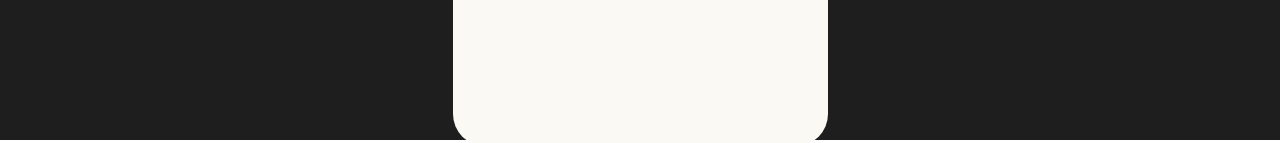
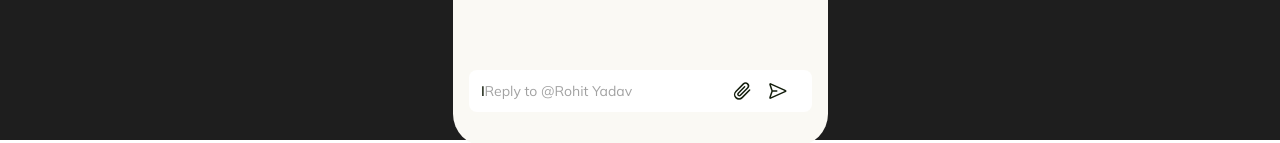
Before and after one commit to tsongtheng/Chat-Screen, a React (Create React App) app: page / in a window 1280 px wide. Shown: the part 660-803 px from the top of the page. Built offline with nearby package versions, Linux system fonts and the light colour scheme; a web font is replaced by a local one.

Commit message:
Create 'InputBar' component.

```diff
--- a/src/App.js
+++ b/src/App.js
@@ -4,6 +4,7 @@
 import CurrentDate from "./components/CurrentDate/CurrentDate";
 // import SearchDropdown from "./components/SearchDropdown/SearchDropdown";
 import ChatMessage from "./components/ChatContent/ChatMessage";
+import InputBar from "./components/InputBar/InputBar";
 
 function App() {
   return (
@@ -26,6 +27,7 @@
         <CurrentDate />
         {/* <SearchDropdown /> */}
         <ChatMessage />
+        <InputBar />
       </Box>
     </Box>
   );
--- a/src/assets/icons/InputBarIcons.js
+++ b/src/assets/icons/InputBarIcons.js
@@ -1,3 +1,17 @@
+const CaretIcon = () => {
+  return (
+    <svg
+      width="2"
+      height="10"
+      viewBox="0 0 2 10"
+      fill="none"
+      xmlns="http://www.w3.org/2000/svg"
+    >
+      <path d="M0.162 10V0.129999H1.618V10H0.162Z" fill="#141E0D" />
+    </svg>
+  );
+};
+
 const PaperClipIcon = () => {
   return (
     <svg
@@ -38,4 +52,4 @@
   );
 };
 
-export { PaperClipIcon, SendIcon };
+export { CaretIcon, PaperClipIcon, SendIcon };
--- a/src/components/ChatContent/User.jsx
+++ b/src/components/ChatContent/User.jsx
@@ -15,7 +15,7 @@
             backgroundColor: "#1C63D5",
             padding: "8px",
             borderRadius: "12px 12px 0 12px",
-            boxShadow: "0px 4px 8px rgba(0, 0, 0, 0.08)",
+            boxShadow: "none",
           }}
         >
           <ListItemText
--- a/src/components/InputBar/InputBar.jsx
+++ b/src/components/InputBar/InputBar.jsx
@@ -0,0 +1,64 @@
+import React from "react";
+import { Box, Button, TextField } from "@mui/material";
+import {
+  CaretIcon,
+  PaperClipIcon,
+  SendIcon,
+} from "../../assets/icons/InputBarIcons";
+import CustomizedInputsStyleOverrides from "../../style/InputBarTextField/InputBarTextField";
+
+const InputBar = () => {
+  return (
+    <Box
+      display={"flex"}
+      flexDirection={"row"}
+      alignItems={"center"}
+      width={343}
+      height={42}
+      margin={"0 16px 51px"}
+      padding={"11px 12px"}
+      borderRadius={"8px"}
+      sx={{
+        backgroundColor: "#FFFFFF",
+        // backgroundColor: "yellow",
+      }}
+    >
+      <Box
+        display={"flex"}
+        justifyContent={"center"}
+        alignItems={"center"}
+        minWidth={4}
+        height={18}
+        margin={"12px 0 12px 0"}
+      >
+        <CaretIcon />
+      </Box>
+      <CustomizedInputsStyleOverrides />
+
+      <Button
+        disableRipple
+        sx={{
+          minWidth: "20px",
+          height: "20px",
+          margin: "11px 16px 11px 0",
+          padding: 0,
+        }}
+      >
+        <PaperClipIcon />
+      </Button>
+      <Button
+        disableRipple
+        sx={{
+          minWidth: "20px",
+          height: "20px",
+          margin: "11px 12px 11px 0",
+          padding: 0,
+        }}
+      >
+        <SendIcon />
+      </Button>
+    </Box>
+  );
+};
+
+export default InputBar;
--- /dev/null
+++ b/src/style/InputBarTextField/InputBarTextField.js
@@ -0,0 +1,79 @@
+import TextField from "@mui/material/TextField";
+import { outlinedInputClasses } from "@mui/material/OutlinedInput";
+import { createTheme, ThemeProvider, useTheme } from "@mui/material/styles";
+
+const customTheme = (outerTheme) =>
+  createTheme({
+    palette: {
+      mode: outerTheme.palette.mode,
+    },
+    components: {
+      MuiTextField: {
+        styleOverrides: {
+          root: {
+            width: "243px",
+            height: "18px",
+            border: "none",
+            marginRight: "16px",
+            boxSizing: "border-box",
+            "--TextField-brandBorderColor": "#ffffff",
+            "--TextField-brandBorderHoverColor": "#ffffff",
+            "--TextField-brandBorderFocusedColor": "#ffffff",
+
+            "& label.Mui-focused": {
+              color: "var(--TextField-brandBorderFocusedColor)",
+            },
+          },
+        },
+      },
+      MuiOutlinedInput: {
+        styleOverrides: {
+          input: {
+            width: "243px",
+            height: "18px",
+            padding: 0,
+            fontFamily: "Mulish",
+            fontStyle: "normal",
+            fontWeight: 400,
+            fontSize: "14px",
+            lineHeight: "18px",
+            letterSpacing: 0,
+          },
+
+          notchedOutline: {
+            width: "243px",
+            height: "18px",
+            border: "none",
+            boxSizing: "border-box",
+            borderColor: "var(--TextField-brandBorderColor)",
+          },
+          root: {
+            width: "243px",
+            height: "18px",
+            border: "none",
+
+            boxSizing: "border-box",
+
+            [`&:hover .${outlinedInputClasses.notchedOutline}`]: {
+              borderColor: "var(--TextField-brandBorderHoverColor)",
+            },
+            [`&.Mui-focused .${outlinedInputClasses.notchedOutline}`]: {
+              borderColor: "var(--TextField-brandBorderFocusedColor)",
+            },
+          },
+        },
+      },
+    },
+  });
+
+const CustomizedInputsStyleOverrides = () => {
+  const outerTheme = useTheme();
+
+  return (
+    <ThemeProvider theme={customTheme(outerTheme)}>
+      <TextField placeholder="Reply to @Rohit Yadav" />
+    </ThemeProvider>
+  );
+};
+
+export default CustomizedInputsStyleOverrides;
```
